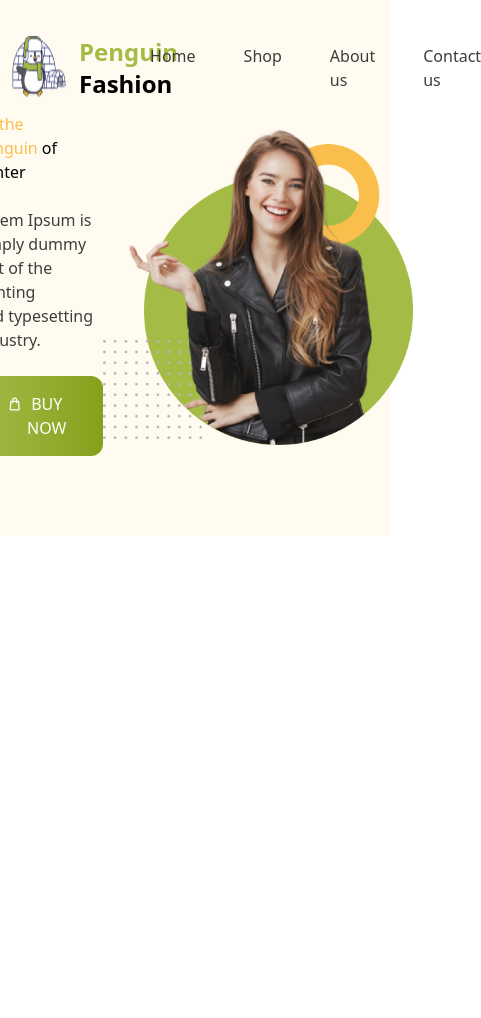
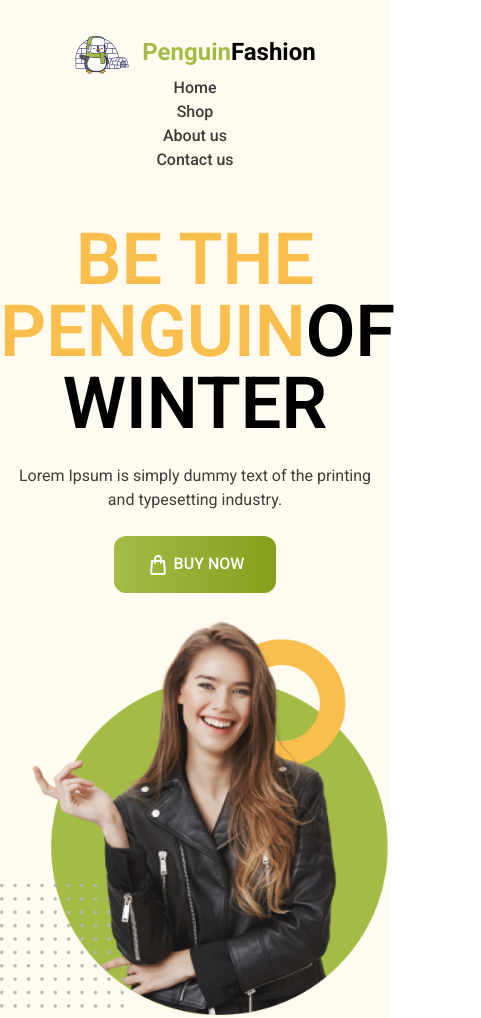
Before and after one commit to nirobdev9/penguin-shop, a plain HTML site: page index.html in a window 390 px wide. Shown: the top 1018 px of the page, 481 px wide, since content can reach past the window. Before the commit the page ends 844 px from the top, so only its background shows below. Drawn offline with nearby package versions, Linux system fonts and the light colour scheme.

Commit message:
added banner responsive and css

```diff
--- a/index.html
+++ b/index.html
@@ -6,17 +6,40 @@
     <meta name="viewport" content="width=device-width, initial-scale=1.0">
     <title>penguin Shop</title>
     <script src="https://unpkg.com/@tailwindcss/browser@4"></script>
+    <link rel="preconnect" href="https://fonts.googleapis.com">
+    <link rel="preconnect" href="https://fonts.gstatic.com" crossorigin>
+    <link
+        href="https://fonts.googleapis.com/css2?family=Bebas+Neue&family=Roboto:ital,wght@0,100..900;1,100..900&display=swap"
+        rel="stylesheet">
+    <style>
+        @import url('https://fonts.googleapis.com/css2?family=Bebas+Neue&family=Roboto:ital,wght@0,100..900;1,100..900&display=swap');
+
+        .bebas-neue-font {
+            font-family: "Bebas Neue", serif;
+            font-weight: 400;
+            font-style: normal;
+        }
+
+        .roboto-font {
+            font-family: "Roboto", serif;
+            font-optical-sizing: auto;
+            font-weight: 400;
+            font-style: normal;
+            font-variation-settings:
+                "wdth" 100;
+        }
+    </style>
 </head>
 
-<body>
+<body class="roboto-font">
     <header class="bg-[#FFFBF0] pt-6 pb-20">
-        <nav class="flex justify-between w-4/5 mx-auto items-center py-3">
+        <nav class="text-center md:flex justify-between max-w-7xl mx-auto items-center py-3">
             <div class="flex gap-3 justify-center">
                 <img src="./images/Group 33071.png" alt="">
-                <h2 class="text-2xl font-bold"><span class="text-[#A4BC46] ">Penguin </span>Fashion</h2>
+                <h2 class="text-2xl font-bold"><span class="text-[#A4BC46] ">Penguin</span>Fashion</h2>
             </div>
 
-            <ul class="flex gap-12 text-[#3C3C3C] text-base font-medium ">
+            <ul class="lg:flex md:flex gap-12 text-[#3C3C3C] text-base font-medium ">
                 <li><a href="">Home</a></li>
                 <li><a href="">Shop</a></li>
                 <li><a href="">About us</a></li>
@@ -25,17 +48,24 @@
 
         </nav>
         <!-- banner area start -->
-        <div class="flex justify-center items-center w-4/5 mx-auto">
-            <div class="">
-                <h2 class="text-7xlJ mb-6 w-3/4"> <span class="text-[#FABE4C]">Be the Penguin</span> of Winter</h2>
+        <div class="lg:flex lg:justify-center lg:items-center max-w-7xl text-center md:grid md:place-items-center mx-auto my-10 space-y-5">
+            <div class="text-center lg:text-start ">
+                <h2 class="text-7xl mb-6 lg:w-3/4 uppercase font-semibold"> <span class="text-[#FABE4C]">Be the Penguin</span>of Winter</h2>
                 <p class="text-base text-[#3E3E3E] mb-6">Lorem Ipsum is simply dummy text of the printing
-                   <br> and typesetting industry.</p>
-                <button class="text-base flex text-center uppercase px-8 py-4 text-white font-medium rounded-xl bg-gradient-to-r from-[#A4BC46] to-[#85A019]"><svg class="w-6 h-6 text-gray-800 dark:text-white text-white" aria-hidden="true" xmlns="http://www.w3.org/2000/svg" width="24" height="24" fill="none" viewBox="0 0 24 24">
-                    <path stroke="currentColor" stroke-linecap="round" stroke-linejoin="round" stroke-width="2" d="M9 10V6a3 3 0 0 1 3-3v0a3 3 0 0 1 3 3v4m3-2 .917 11.923A1 1 0 0 1 17.92 21H6.08a1 1 0 0 1-.997-1.077L6 8h12Z"/>
-                  </svg>
-                  Buy now</button>
+                    <br> and typesetting industry.
+                </p>
+                <button
+                    class="text-base uppercase px-8 py-4 text-white font-medium rounded-xl bg-gradient-to-r from-[#A4BC46] to-[#85A019]"><svg
+                        class="w-6 h-6 text-gray-800 dark:text-white text-white inline" aria-hidden="true"
+                        xmlns="http://www.w3.org/2000/svg" width="24" height="24" fill="none" viewBox="0 0 24 24">
+                        <path stroke="currentColor" stroke-linecap="round" stroke-linejoin="round" stroke-width="2"
+                            d="M9 10V6a3 3 0 0 1 3-3v0a3 3 0 0 1 3 3v4m3-2 .917 11.923A1 1 0 0 1 17.92 21H6.08a1 1 0 0 1-.997-1.077L6 8h12Z" />
+                    </svg>
+                    Buy now</button>
             </div>
+            <div>
             <img src="./images/model.png" alt="">
+        </div>
         </div>
 
     </header>
```
